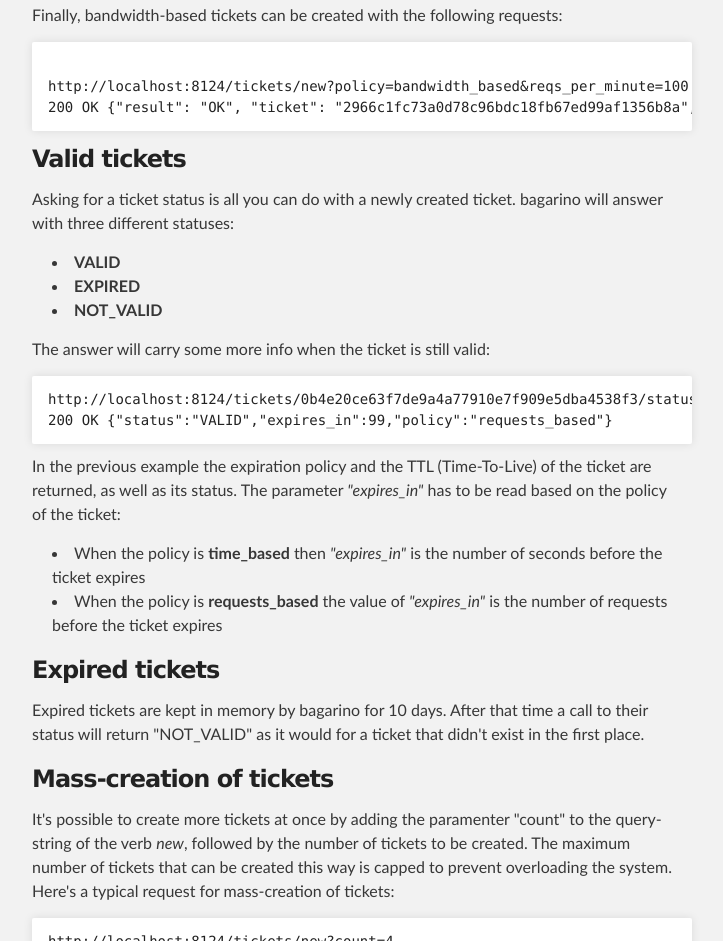
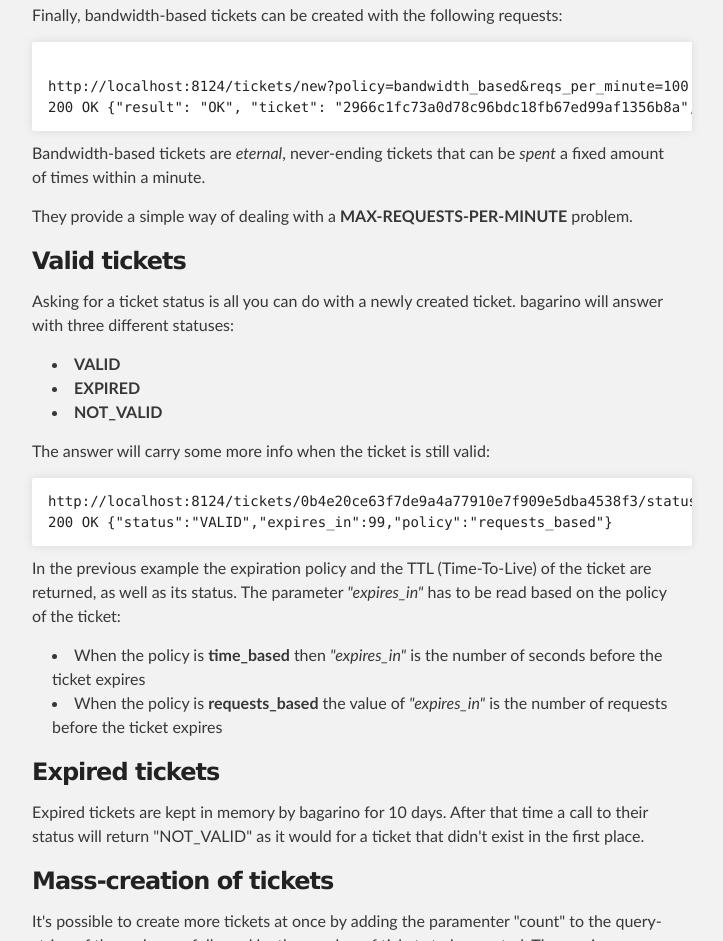
Before and after one commit to NicolaOrritos/bagarino, a plain HTML site: page index.html in a window 1280 px wide. Shown: the part 2168-3109 px from the top of the page, without its empty margins (288-1011 px from the left). Drawn offline with Linux system fonts and the light colour scheme.

Commit message:
Added a minor clarification

```diff
--- a/index.html
+++ b/index.html
@@ -112,6 +112,8 @@ http://localhost:8124/tickets/new?policy=manual_expiration
 http://localhost:8124/tickets/new?policy=bandwidth_based&reqs_per_minute=100
 200 OK {"result": "OK", "ticket": "2966c1fc73a0d78c96bdc18fb67ed99af1356b8a", "requests_per_minute": 100, "policy": "bandwidth_based"}
 </code></pre>
+<p>Bandwidth-based tickets are <em>eternal</em>, never-ending tickets that can be <em>spent</em> a fixed amount of times within a minute.</p>
+<p>They provide a simple way of dealing with a <strong>MAX-REQUESTS-PER-MINUTE</strong> problem.</p>
 
 <h3>
 <a name="valid-tickets" class="anchor" href="#valid-tickets"><span class="octicon octicon-link"></span></a>Valid tickets</h3>
```
